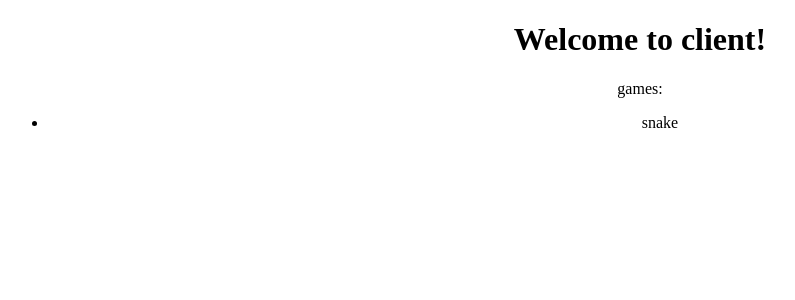
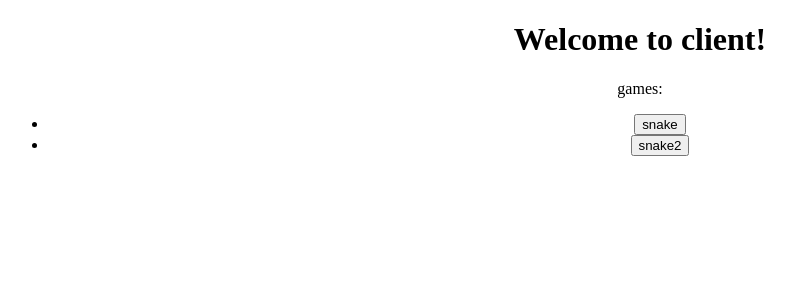
Before and after one commit to zhangaz1/project-evolution-demo2, an Angular app in the folder src/client/: page / in a window 1280 px wide. Shown: the top 300 px of the page, without its empty margins (0-795 px from the left). Built offline with nearby package versions, Linux system fonts and the light colour scheme.

Commit message:
add rungame by gameId

```diff
--- a/src/client/src/app/core/games/games.component.html
+++ b/src/client/src/app/core/games/games.component.html
@@ -1,6 +1,6 @@
 <div>
     <p>games:</p>
     <ul>
-        <li *ngFor="let game of games|async">{{game.name}}</li>
+        <li *ngFor="let game of games|async"><button (click)="runGame(game.id)">{{game.name}}</button></li>
     </ul>
 </div>
--- a/src/client/src/app/core/games/games.component.ts
+++ b/src/client/src/app/core/games/games.component.ts
@@ -17,8 +17,11 @@ export class GamesComponent implements OnInit {
     private gamesService: GamesService,
   ) { }
 
-  ngOnInit() {
+  public ngOnInit() {
     this.games = this.gamesService.getGames();
   }
 
+  public runGame(gameId: string) {
+    console.log('run game:', gameId);
+  }
 }
--- a/src/client/src/app/shared/games/games.service.ts
+++ b/src/client/src/app/shared/games/games.service.ts
@@ -13,7 +13,8 @@ export class GamesService {
 
   public getGames(): Observable<IGame[]> {
     return of([
-      new Game('snake'),
+      new Game('snake', 'snake'),
+      new Game('snake2', 'snake2'),
     ]);
   }
 
--- a/src/shared/interfaces/iGame.ts
+++ b/src/shared/interfaces/iGame.ts
@@ -1,5 +1,5 @@
 export { IGame };
 export default interface IGame {
-	// id: string,
+	id: string,
 	name: string,
 }
--- a/src/shared/models/game.ts
+++ b/src/shared/models/game.ts
@@ -4,6 +4,7 @@ export { Game };
 export default class Game implements IGame {
 
 	constructor(
+		public id: string,
 		public name: string,
 	) { }
 
```
